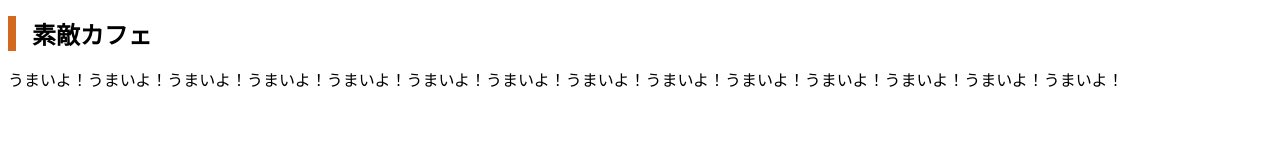
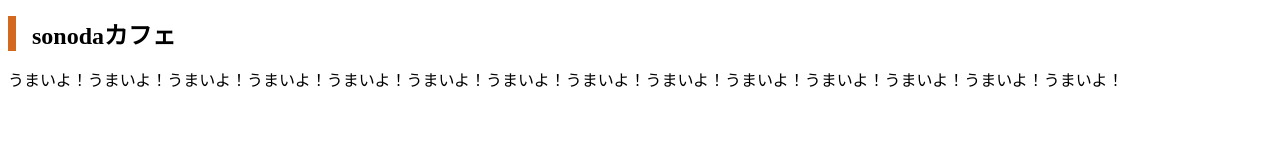
Before and after one commit to karuuche/mycafe, a plain HTML site: page index.html in a window 1280 px wide. Drawn offline with Linux system fonts and the light colour scheme.

Commit message:
Add files via upload

```diff
--- a/index.html
+++ b/index.html
@@ -2,11 +2,11 @@
 <html lang="ja">
 <head>
   <meta charset="utf-8">
-  <title>素敵カフェ</title>
+  <title>sonodaカフェ</title>
   <link rel="stylesheet" href="css/styles.css">
 </head>
 <body>
-  <h1>素敵カフェ</h1>
+  <h1>sonodaカフェ</h1>
   <p>うまいよ！うまいよ！うまいよ！うまいよ！うまいよ！うまいよ！うまいよ！うまいよ！うまいよ！うまいよ！うまいよ！うまいよ！うまいよ！うまいよ！</p>
 </body>
 </html>
```
